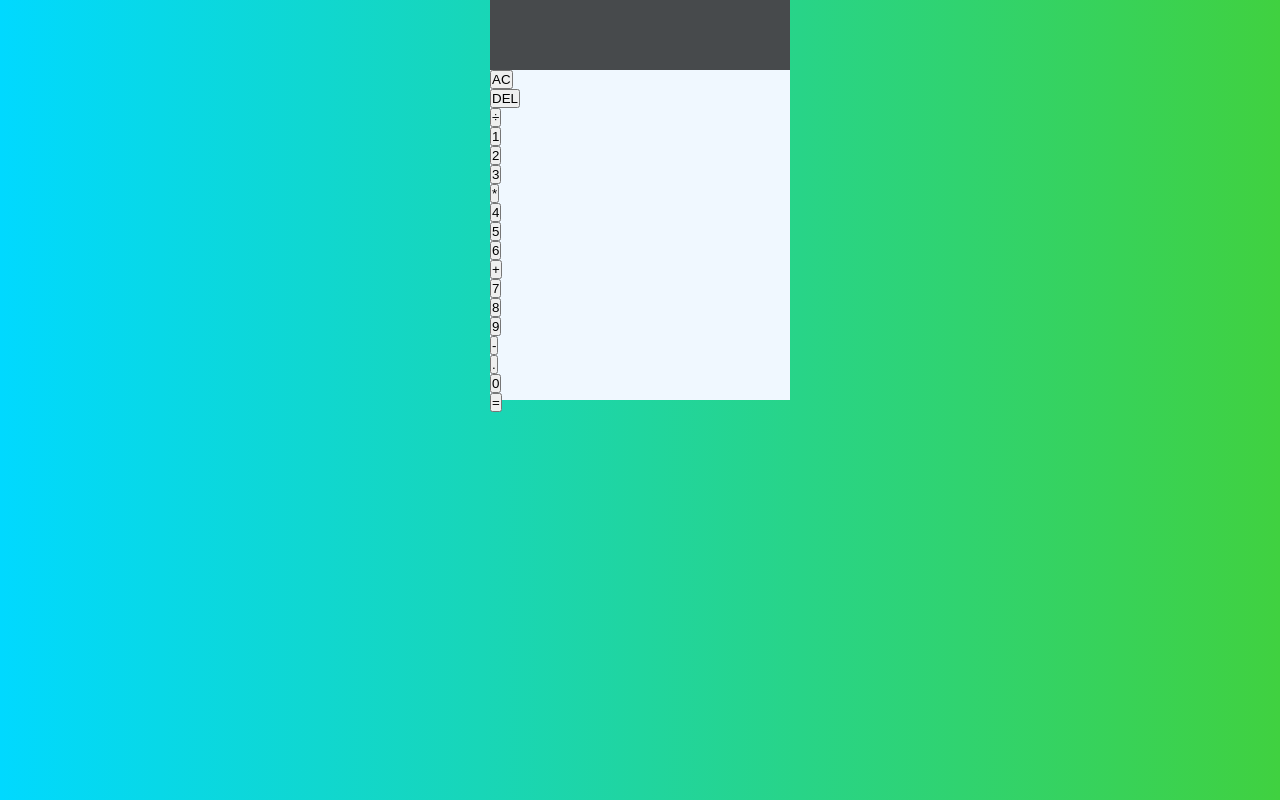
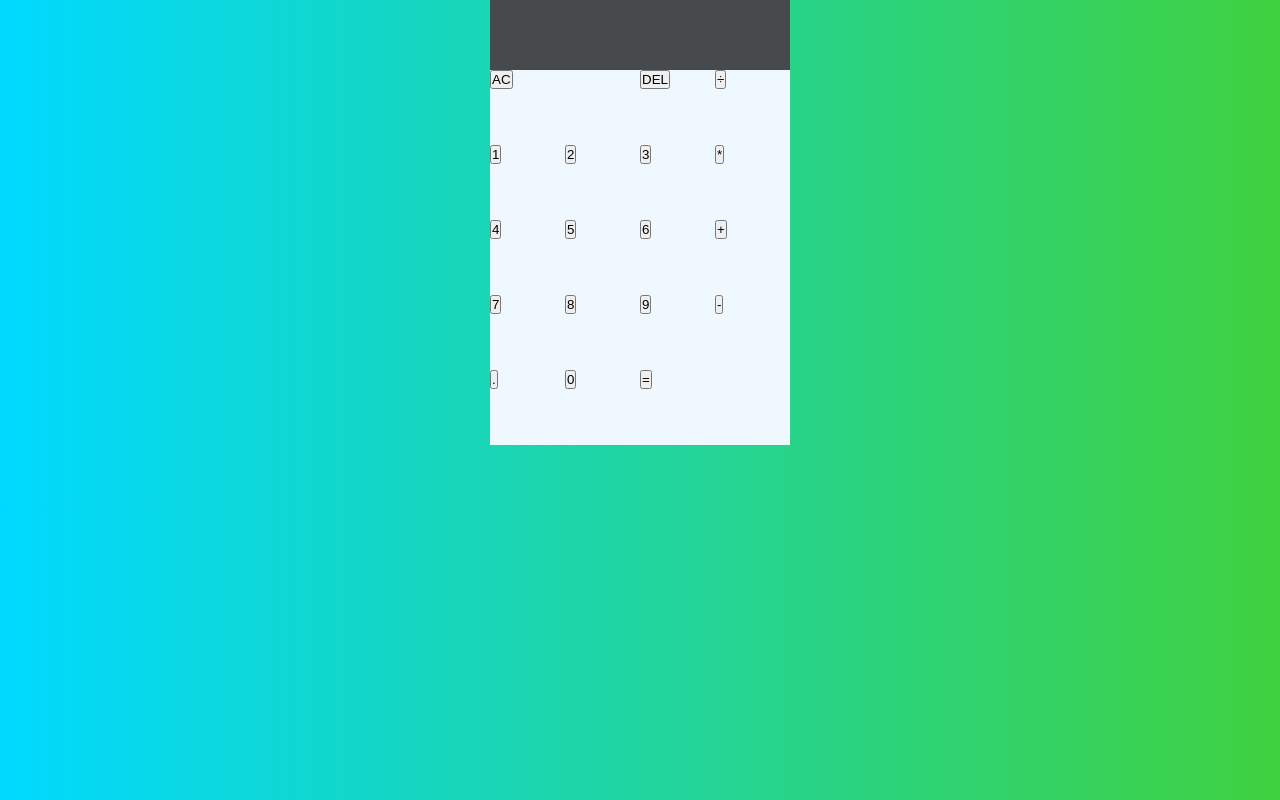
Before and after one commit to EuniceSp/Calculator-Clone, a plain HTML site: page index.html in a window 1280 px wide. Drawn offline with Linux system fonts and the light colour scheme.

Commit message:
Grid areas

```diff
--- a/index.html
+++ b/index.html
@@ -67,7 +67,7 @@
 					<div class="n0-div">
 						<button id="n0" class="n0">0</button>
 					</div>
-					<div class="igual div">
+					<div class="igual-div">
 						<button id="igual" class="igual">=</button>
 					</div>
 				</div>
--- a/style.css
+++ b/style.css
@@ -18,7 +18,7 @@ section{
 
 .calculator{
     width: 300px;
-    height: 400px;
+    height: 445px;
     background-color: aliceblue;
 }
 
@@ -27,3 +27,87 @@ section{
     height: 70px;
     background: rgba(0, 0, 0, 0.7);
 }
+
+.buttons{
+    display: grid;
+    grid-template-columns: 75px 75px 75px 75px;
+    grid-template-rows: 75px 75px 75px 75px 75px;
+    grid-template-areas:
+    "ac ac del entre"
+    "n1 n2 n3 por"
+    "n4 n5 n6 mas"
+    "n7 n8 n9 menos"
+    "punto n0 igual igual";
+}
+
+.ac-div{
+    grid-area: ac;
+}
+
+.del-div{
+    grid-area: del;
+}
+
+.entre-div{
+    grid-area: entre;
+}
+
+.n1-div{
+    grid-area: n1;
+}
+
+.n2-div{
+    grid-area: n2;
+}
+
+.n3-div{
+    grid-area: n3;
+}
+
+.por-div{
+    grid-area: por;
+}
+
+.n4-div{
+    grid-area: n4;
+}
+
+.n5-div{
+    grid-area: n5;
+}
+
+.n6-div{
+    grid-area: n6;
+}
+
+.mas-div{
+    grid-area: mas;
+}
+
+.n7-div{
+    grid-area: n7;
+}
+
+.n8-div{
+    grid-area: n8;
+}
+
+.n9-div{
+    grid-area: n9;
+}
+
+.menos-div{
+    grid-area: menos;
+}
+
+.punto-div{
+    grid-area: punto;
+}
+
+.n0-div{
+    grid-area: n0;
+}
+
+.igual-div{
+    grid-area: igual;
+}
```
